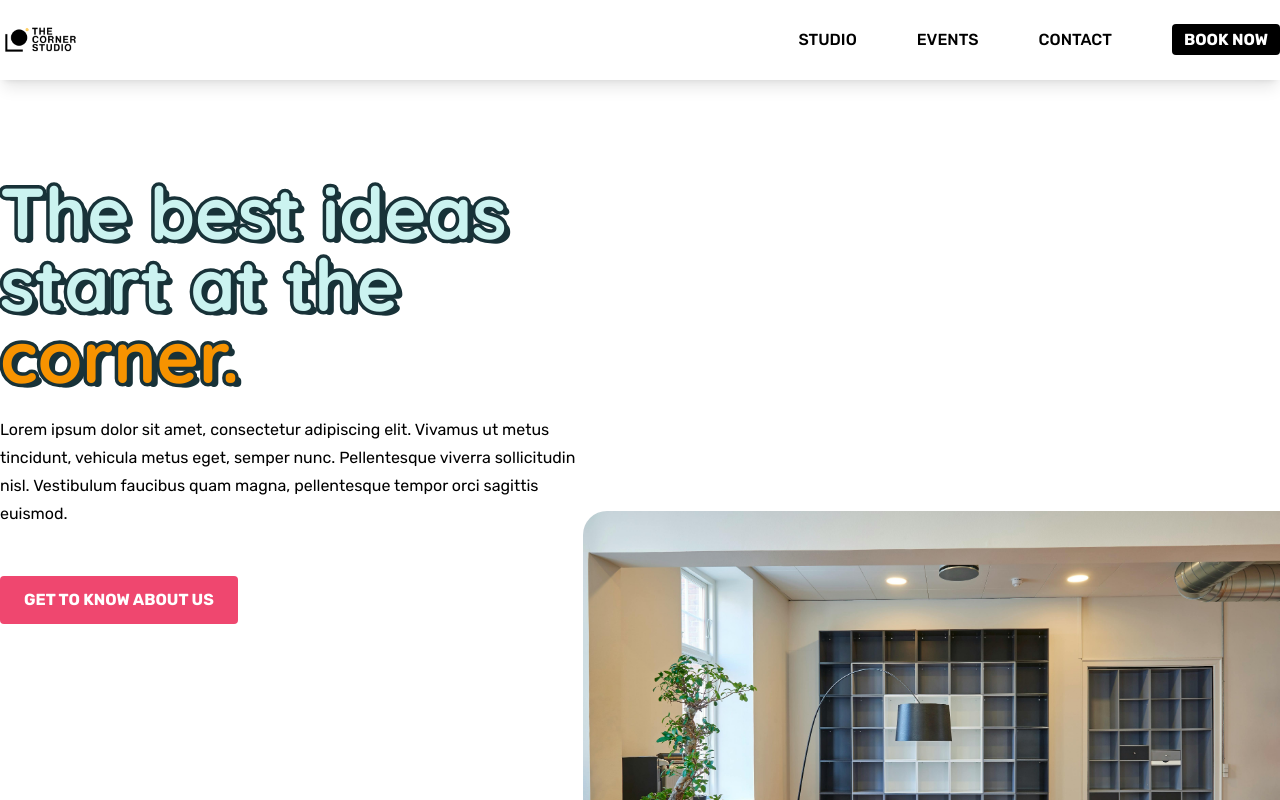
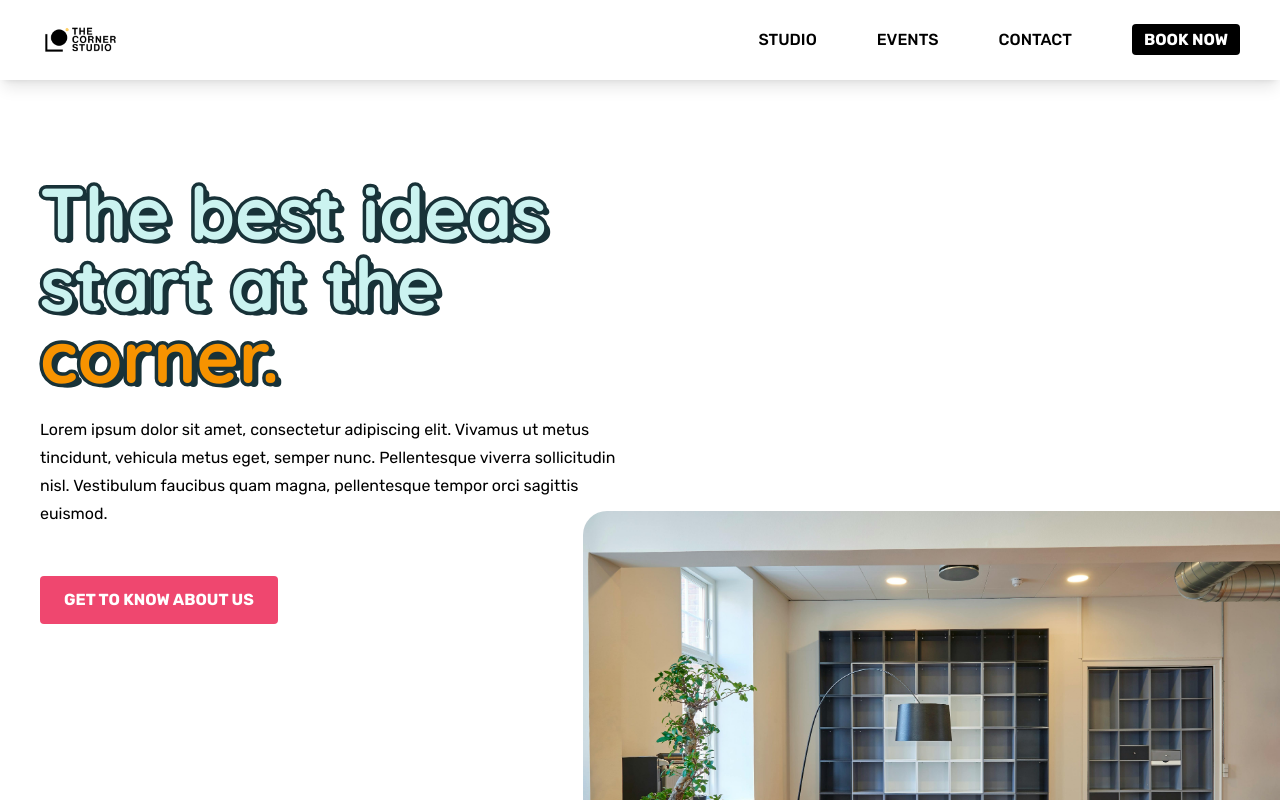
Before and after one commit to itsFranciz/corner-studio, a Vue app: page / in a window 1280 px wide. Shown: the top 800 px of the page. Built offline with nearby package versions, Linux system fonts and the light colour scheme.

Commit message:
made hero section responsive

```diff
--- a/src/components/Header.vue
+++ b/src/components/Header.vue
@@ -4,7 +4,7 @@ import tcs_logo from '../assets/tcs_logo.png';
 
 <template>
         <nav class="border-gray-200 bg-white shadow-lg">
-            <div class="max-w-screen-xl flex flex-wrap items-center justify-between mx-auto mb-4 xl:px-0 container">
+            <div class="max-w-screen-xl flex flex-wrap items-center justify-between mx-auto mb-4 xl:px-10 container xl:mx-auto">
                 <a href="#" class="flex items-center space-x-3 rtl:space-x-reverse">
                     <img :src="tcs_logo" class="h-20" alt="Corner Studio Logo" />
                 </a>
--- a/src/views/HomeView.vue
+++ b/src/views/HomeView.vue
@@ -13,11 +13,11 @@ import Events from '@/components/Events.vue'
 <template>
 
 
-    <main>
+
       <Header />
         <body class="">
 
-          <div class="container hero px-0 min-h-[110vh] mx-auto relative">
+          <div class="container max-w-screen-xl hero min-h-[110vh] mx-auto relative 2xl:mx-auto xl:px-10 lg:px-0">
 
             <div class="title flex flex-col item-start max-w-60-ch m-0 container xl:px-0">
               <h1 class="text-7xl font-bold mt-20 text-mint-green text-stroke text-shadow-sm shadow-sea-blue font-Quicksand">The best ideas start at the <span class="text-orange">corner.</span></h1>
@@ -25,7 +25,7 @@ import Events from '@/components/Events.vue'
               <a href="#" class="text-white font-Rubik bg-crayola focus:outline-none focus:ring-2 focus:ring-gray-300 font-bold rounded px-6 py-3 hover:cursor-pointer self-start mt-12">GET TO KNOW ABOUT US</a>
             </div>
 
-            <img :src="hero_image" alt="" class="rounded-tl-3xl mt-10 xl:absolute xl:max-w-[697px] xl:max-h-[465px] xl:bottom-0 xl:right-0"/>
+            <img :src="hero_image" alt="" class="rounded-tl-3xl mt-10 lg:absolute xl:max-w-[697px] xl:max-h-[465px] lg:bottom-0 lg:right-0 lg:max-w-[597px] lg:max-h-[365px] lg:mt-0"/>
 
           </div>
 
@@ -33,20 +33,5 @@ import Events from '@/components/Events.vue'
 
         </body>
       <Footer />
-    </main>
+
 </template>
-
-
-/* DSC_7707 1 */
-
-position: absolute;
-width: 697px;
-height: 465px;
-left: 743px;
-top: 554px;
-
-background: url(DSC_7707.jpg);
-border-radius: 30px 0px 0px 0px;
-
-
-4096 x 2734
--- a/tailwind.config.js
+++ b/tailwind.config.js
@@ -30,7 +30,9 @@ module.exports = {
       screens:{
         sm: "640px",
         md: "768px",
-        lg: "1024px"
+        lg: "1024px",
+        xl: '1280px',
+        xt: '1536px'
       },
       textShadow: {
         sm: '6px 4px var(--tw-shadow-color)'
```
